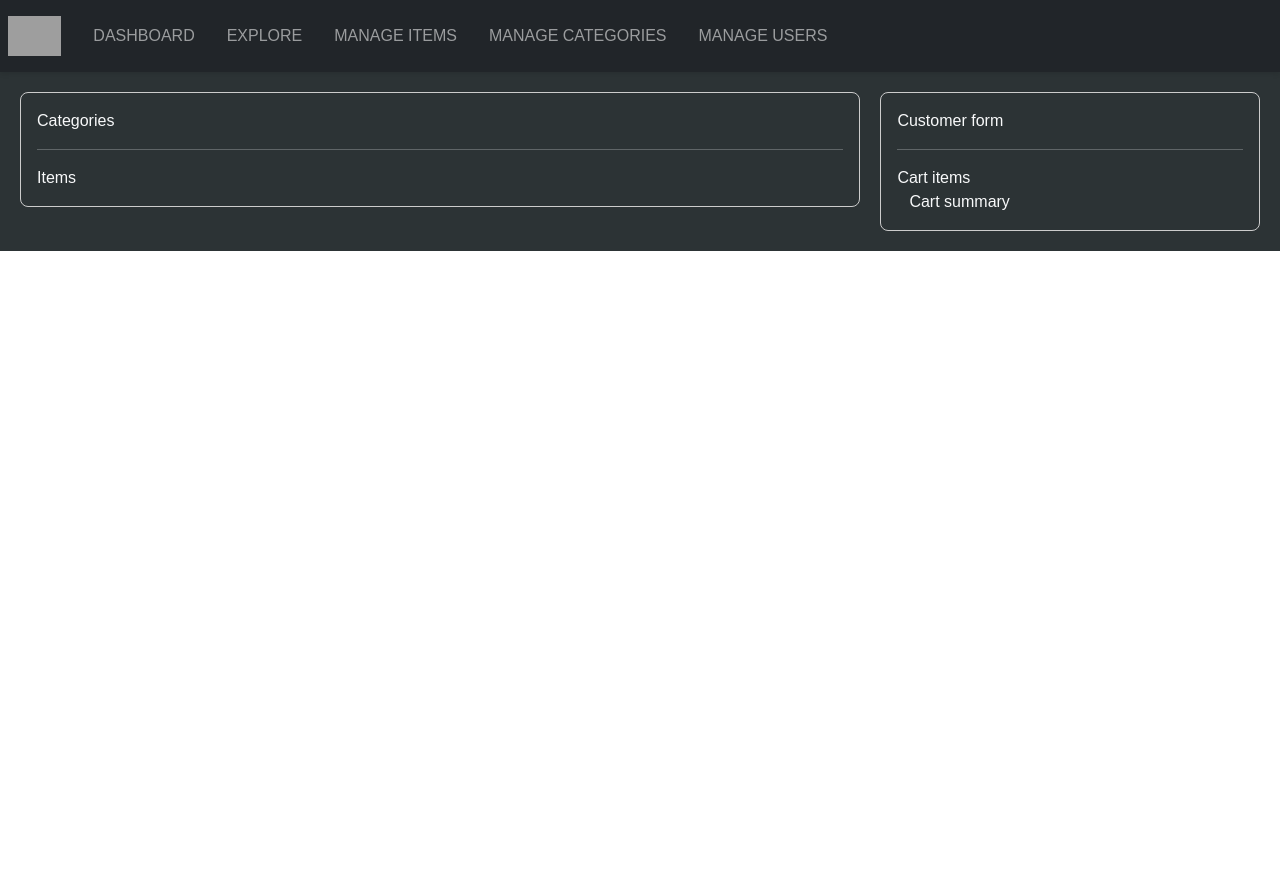
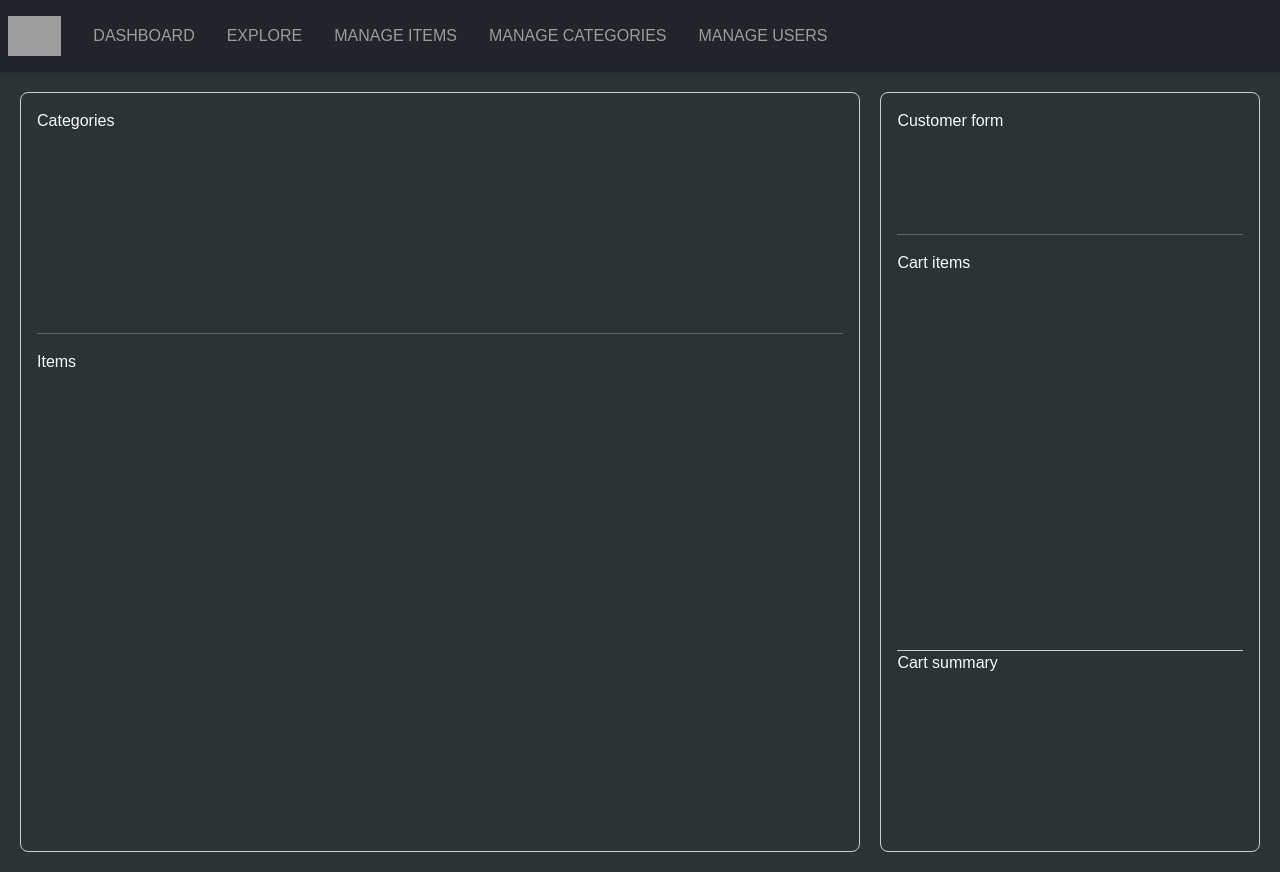
Before and after one commit to aadesh49/FluxCart, a React (Vite) app in the folder frontend/: page /explore in a window 1280 px wide. Before the commit the page ends 800 px from the top, so only its background shows below. Built offline with nearby package versions, Linux system fonts and the light colour scheme; no server answers; grey boxes are pictures that could not be loaded.

Commit message:
frontend: implement AppContext

```diff
--- a/frontend/src/App.jsx
+++ b/frontend/src/App.jsx
@@ -1,4 +1,3 @@
-import { useState } from 'react'
 import './App.css'
 import Menubar from './components/Menubar/Menubar'
 import { Route, Routes } from 'react-router-dom'
@@ -9,7 +8,6 @@ import ManageCategories from './pages/ManageCategories/manageCategories'
 import ManageUsers from './pages/ManageUsers/manageUsers'
 
 function App() {
-  const [count, setCount] = useState(0)
 
   return (
     <>
--- /dev/null
+++ b/frontend/src/context/AppContext.jsx
@@ -0,0 +1,27 @@
+import { createContext, useEffect, useState } from "react";
+import { getAllCategories } from "../service/CategoryService";
+
+export const AppContext = createContext(null);
+
+export const AppContextProvider = (props) => {
+    const [categories, setCategories] = useState([]);
+
+    useEffect(() => {
+        async function loadData() {
+            const res = await getAllCategories();
+            setCategories(res.data);
+        }
+        loadData();
+    }, []);
+
+    const contextValue = {
+        categories,
+        setCategories,
+    }
+
+    return (
+        <AppContext.Provider value={contextValue}>
+            {props.children}
+        </AppContext.Provider>
+    );
+};
--- a/frontend/src/main.jsx
+++ b/frontend/src/main.jsx
@@ -5,9 +5,12 @@ import 'bootstrap/dist/css/bootstrap.css';
 import 'bootstrap/dist/js/bootstrap.bundle.js'
 import 'bootstrap-icons/font/bootstrap-icons.css';
 import { BrowserRouter } from 'react-router-dom';
+import { AppContextProvider } from './context/AppContext.jsx';
 
 createRoot(document.getElementById('root')).render(
     <BrowserRouter>
-        <App />
+        <AppContextProvider>
+            <App />
+        </AppContextProvider>
     </BrowserRouter>
 )
--- a/frontend/src/pages/Explore/explore.css
+++ b/frontend/src/pages/Explore/explore.css
@@ -2,7 +2,7 @@
     padding: 20px;
     gap: 20px;
     display: flex;
-    height: cal(100vh - 5rem);
+    height: calc(100vh);
     box-sizing: border-box;
     background-color: #2c3335;
 }
@@ -30,7 +30,7 @@
 }
 
 .second-row{
-    flex:0.7;
+    flex: 0.7;
     box-sizing: border-box;
 }
 
--- a/frontend/src/pages/Explore/explore.jsx
+++ b/frontend/src/pages/Explore/explore.jsx
@@ -1,6 +1,11 @@
+import { useContext } from 'react';
 import './explore.css';
+import { AppContext } from '../../context/AppContext';
 
 const Explore = () => {
+    const {categories} = useContext(AppContext);
+    console.log(categories);
+
     return (
         <div className="explore-containter text-light">
             <div className="left-column">
@@ -13,14 +18,14 @@ const Explore = () => {
                 </div>
             </div>
             <div className="right-column d-flex flex-column">
-                <div className="customer-form-" style={{height: '15%'}}>
+                <div className="customer-form-container" style={{height: '15%'}}>
                     Customer form
                 </div>
                 <hr className="my-3 text-light" />
                 <div className="cart-items-container" style={{height: '55%', overflowY: 'auto'}}>
                     Cart items
                 </div>
-                <div className="cart-summary container" style={{height: '30%'}}>
+                <div className="cart-summary-container" style={{height: '30%'}}>
                     Cart summary
                 </div>
             </div>
```
